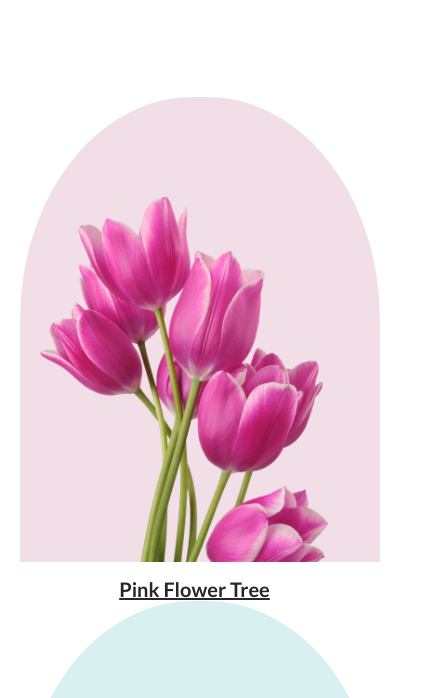
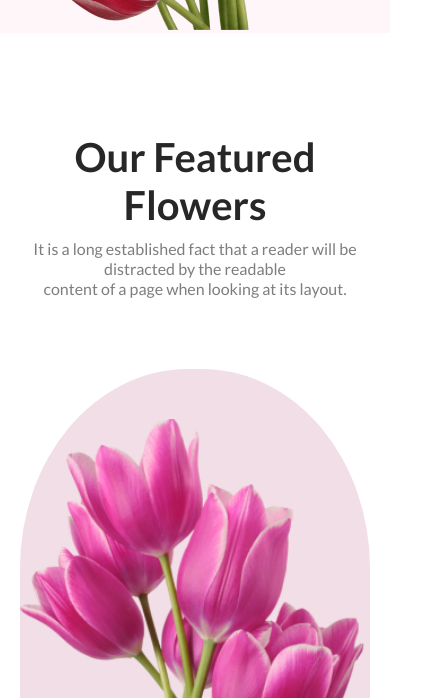
Before and after one commit to Ashiqur1819/Flower-shop, a plain HTML site: page index.html in a window 390 px wide. Shown: the part 853-1551 px from the top of the page, 446 px wide, since content can reach past the window. Drawn offline with Linux system fonts and the light colour scheme.

Commit message:
Done responsive design for mobile

```diff
--- a/index.html
+++ b/index.html
@@ -13,7 +13,7 @@
     <div class="hero-content">
         <h1 class="hero-title">Let's make <br> beautiful flowers a <br> part of your life.</h1>
         <p class="hero-description section-description">It is a long established fact that a reader will be distracted by the readable content of a page when looking at its layout. The point of using Lorem Ipsum is that it has a more-or-less normal distribution of letters.</p>
-        <button class="btn">Shop Now</button>
+        <button class="btn .hover-btn">Shop Now</button>
     </div>
     <div class="hero-img">
         <img src="assets/pngwing-10.png" alt="">
--- a/styles/style.css
+++ b/styles/style.css
@@ -31,6 +31,12 @@ border: 1px solid #E55473;
 border-radius: 5px;
 color: white;
 cursor: pointer;
+transition: .3s;
+}
+.btn:hover{
+    color: #E55473;
+    background-color: white;
+    transition: .3s;
 }
 .span{
 color: #E55473;
@@ -69,7 +75,7 @@ margin-bottom: 30px;
 margin-bottom: 20px;
 }
 .hero-img{
-max-width: 34%;
+width: 34%;
 }
 .hero-img img{
 width: 100%;
@@ -78,9 +84,11 @@ width: 100%;
 
 /* Featured section starts here */
 .featured-section{
-width: 90%;
 margin: 0 auto;
 margin-bottom: 150px;
+}
+.featured-img-1{
+width:25%;
 }
 .featured-content{
 margin-bottom: 100px;
@@ -88,24 +96,20 @@ margin-bottom: 100px;
 .featured-images{
 display: flex;
 align-items: center;
-justify-content: space-between;
-flex-wrap: wrap;
+justify-content: space-around;
+padding: 20px;
+gap: 50px;
 }
-.featured-img-1{
-width: 350px;
-}
+
 .featured-img-title{
 height: 415px;
-width: 320px;
-padding-top: 50px;
-padding-left: 20px;
-padding-right: 20px;
+width: 100%;
 overflow: hidden;
 border-top-left-radius: 48%;
 border-top-right-radius: 48%;
 }
 .featured-img-title img{
-max-width: 90%;
+width: 100%;
 margin-top: 50px;
 }
 .featured-img-1 > .title-1{
@@ -121,6 +125,9 @@ background-color: rgb(71, 125, 17, .15);
 margin-top: 15px;
 font-size: 20px;
 font-weight: bold;
+}
+.featured-img-footer:hover a{
+color: #E55473;
 }
 /* Featured section ends here */
 
@@ -187,6 +194,12 @@ margin-top: 50px;
 .instagram-img{
 width: 23%;
 border-radius: 5px;
+box-shadow: 5px 5px 5px 2px rgb(233, 232, 232);
+transition: .3s;
+}
+.instagram-img:hover{
+    transform: scale(.9);
+    transition: .3s;
 }
 /* Instagram section ends here */
 
@@ -213,6 +226,9 @@ border-radius: 5px;
 width: 300px;
 margin-right: 5px;
 }
+/* Subscribe section starts here */
+
+/* Footer section starts here */
 .footer{
 background-color: #111010;
 height: 300px;
@@ -230,4 +246,54 @@ color: white;
 .copyright{
 color: rgb(102, 102, 102);
 }
-/* Subscribe section ends here */
+/* Footer section starts here */
+
+
+
+
+
+
+/* Responsive design starts here (For Mobile) */
+@media screen and (max-width:576px) {
+header,
+.featured-section,
+.support-section,
+.banner-container,
+.instagram,
+.subscribe{
+    margin-bottom: 100px;
+}
+.hero-section,
+.featured-images,
+.support,
+.banner,
+.instagram-images{
+    flex-direction: column;
+    gap: 50px;
+    height: 100%;
+}
+.hero-content,
+.hero-img,
+.featured-img-1,
+.instagram-img{
+    width: 100%;
+}
+.hero-title{
+    font-size: 40px;
+}
+.hero-description {
+    text-align: justify;
+}
+.featured-content{
+    margin-bottom: 50px;
+}
+.banner-content{
+    width: 100%;
+    padding-top: 50px;
+}
+input[type="text"]{
+    width: 80%;
+    margin-right: 0;
+    margin-bottom: 10px;
+    }
+}
```
